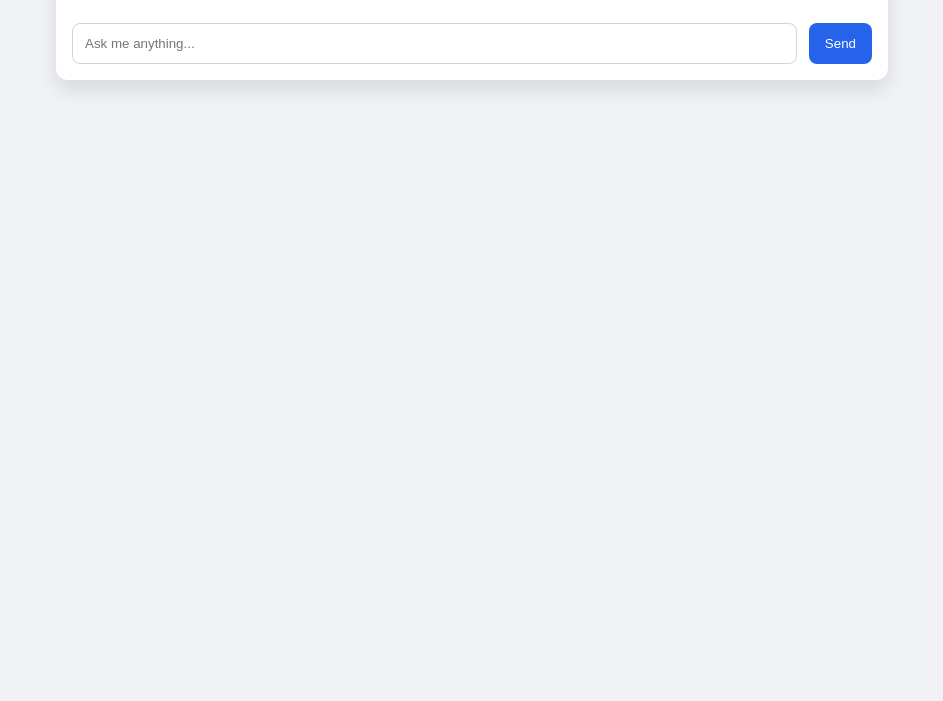
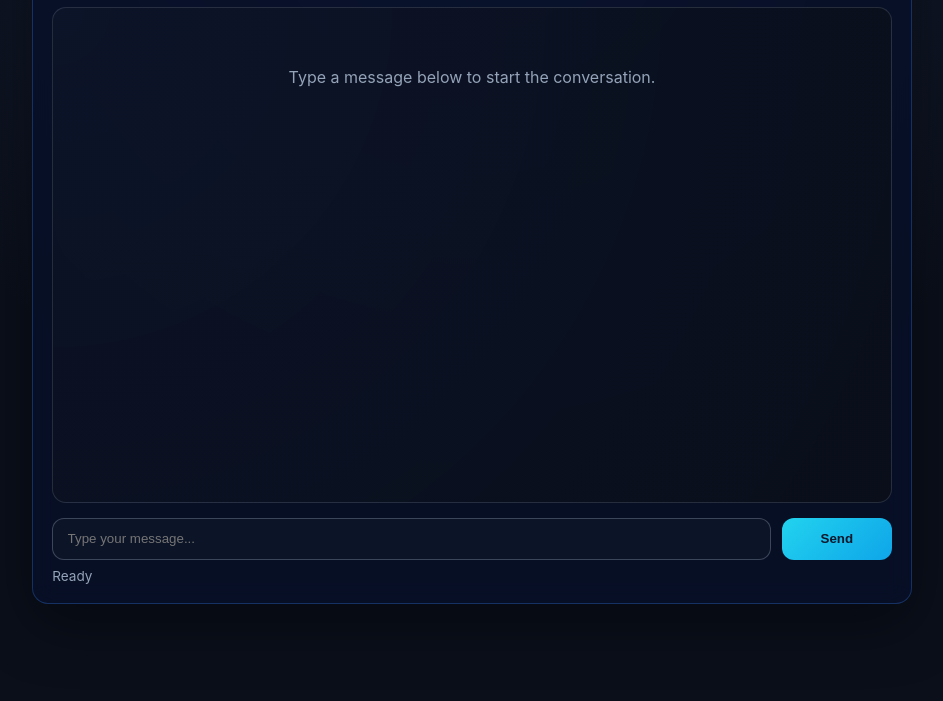
Before and after one commit to Ranjay6126/Full-Stack-AI-Chatbot-App-React-Node.js-Express-OpenAI-API, a website: page client/index.html in a window 1280 px wide. Shown: the part 121-822 px from the top of the page, without its empty margins (168-1111 px from the left). Before the commit the page ends 800 px from the top, so only its background shows below. Drawn offline with Linux system fonts and the light colour scheme.

Commit message:
add cool ui

```diff
--- a/client/index.html
+++ b/client/index.html
@@ -5,28 +5,141 @@
     <meta name="viewport" content="width=device-width, initial-scale=1.0" />
     <title>AI Chatbot</title>
     <style>
-      body { font-family: Arial, sans-serif; margin: 0; background: #f0f2f5; color: #1f2937; }
-      .app { max-width: 800px; margin: 2rem auto; padding: 1rem; background: #fff; border-radius: 12px; box-shadow: 0 10px 20px rgba(0,0,0,.1); }
-      .chat { margin: 1rem 0; max-height: 65vh; overflow-y: auto; }
-      .message { margin: 0.5rem 0; padding: 0.75rem 1rem; border-radius: 12px; }
-      .message.user { background: #e0f2fe; text-align: right; }
-      .message.bot { background: #e7f5e6; text-align: left; }
-      .input-area { display: flex; gap: 0.75rem; }
-      input[type='text'] { flex: 1; padding: 0.75rem; border: 1px solid #cbd5e1; border-radius: 8px; }
-      button { padding: 0.75rem 1rem; border: 0; border-radius: 8px; background: #2563eb; color: white; cursor: pointer; }
-      button:disabled { background: #94a3b8; cursor: not-allowed; }
+      :root {
+        --bg: #0a0f1a;
+        --card: rgba(7, 16, 41, 0.8);
+        --text: #e2e8f0;
+        --muted: #94a3b8;
+        --accent: #22d3ee;
+        --accent-dark: #0ea5e9;
+        --box: rgba(15, 23, 42, 0.65);
+      }
+
+      * { box-sizing: border-box; }
+      body {
+        margin: 0;
+        min-height: 100vh;
+        background: radial-gradient(circle at top, #1c2541 0%, #0a0f1a 60%);
+        color: var(--text);
+        font-family: 'Inter', system-ui, -apple-system, Segoe UI, sans-serif;
+      }
+
+      .app {
+        width: min(96vw, 880px);
+        margin: 1.4rem auto;
+        padding: 1.2rem;
+        border-radius: 16px;
+        background: var(--card);
+        backdrop-filter: blur(12px);
+        border: 1px solid rgba(59, 130, 246, 0.3);
+        box-shadow: 0 20px 60px rgba(0, 0, 0, 0.4);
+      }
+
+      h1 {
+        margin: 0 0 0.75rem 0;
+        font-size: 1.9rem;
+        letter-spacing: 0.03em;
+      }
+
+      .subtext { color: var(--muted); margin-bottom: 0.85rem; }
+
+      .chat {
+        height: 62vh;
+        max-height: 620px;
+        overflow-y: auto;
+        border: 1px solid rgba(148, 163, 184, 0.2);
+        border-radius: 14px;
+        padding: 0.7rem;
+        background: radial-gradient(circle at top left, rgba(15, 23, 42, 0.65), rgba(10, 15, 26, 0.95));
+        scroll-behavior: smooth;
+      }
+
+      .message {
+        margin: 0.5rem 0;
+        max-width: 78%;
+        padding: 0.8rem 0.95rem;
+        border-radius: 14px;
+        line-height: 1.45;
+        white-space: pre-wrap;
+        word-break: break-word;
+        animation: fadeIn 200ms ease;
+      }
+
+      .message.bot {
+        align-self: flex-start;
+        background: linear-gradient(135deg, #1e293b, #111827);
+        border-left: 3px solid var(--accent);
+        color: #dbeafe;
+      }
+
+      .message.user {
+        align-self: flex-end;
+        background: linear-gradient(135deg, #0f766e, #0f172a);
+        border-right: 3px solid #facc15;
+        color: #f8fafc;
+      }
+
+      .chat .empty {
+        color: var(--muted);
+        text-align: center;
+        padding-top: 3rem;
+      }
+
+      .input-area {
+        display: grid;
+        grid-template-columns: 1fr auto;
+        gap: 0.7rem;
+        margin-top: 0.9rem;
+      }
+
+      .input-area input {
+        width: 100%;
+        border-radius: 12px;
+        padding: 0.8rem 0.9rem;
+        border: 1px solid rgba(148, 163, 184, 0.35);
+        background: rgba(15, 23, 42, 0.85);
+        color: var(--text);
+        outline: none;
+      }
+
+      .input-area input:focus {
+        border-color: var(--accent);
+        box-shadow: 0 0 0 3px rgba(34, 211, 238, 0.2);
+      }
+
+      .input-area button {
+        border: 0;
+        border-radius: 12px;
+        background: linear-gradient(135deg, var(--accent), var(--accent-dark));
+        color: #0f172a;
+        font-weight: 700;
+        cursor: pointer;
+        min-width: 110px;
+        transition: transform .14s ease, opacity .14s ease;
+      }
+
+      .input-area button:disabled { opacity: 0.6; cursor: not-allowed; }
+      .input-area button:hover:not(:disabled) { transform: translateY(-1px); }
+
+      .status { margin-top: 0.5rem; font-size: 0.85rem; color: #94a3b8; }
+
+      @keyframes fadeIn {
+        from { opacity: 0; transform: translateY(4px); }
+        to { opacity: 1; transform: translateY(0); }
+      }
     </style>
   </head>
   <body>
     <div class="app">
       <h1>AI Chatbot</h1>
-      <div class="chat" id="chat"></div>
+      <p class="subtext">Ask questions, get code tips, planning help, and more from your AI assistant.</p>
+      <div class="chat" id="chat"><div class="empty">Type a message below to start the conversation.</div></div>
       <div class="input-area">
-        <input id="message" type="text" placeholder="Ask me anything..." autocomplete="off" />
+        <input id="message" type="text" placeholder="Type your message..." autocomplete="off" />
         <button id="sendBtn">Send</button>
       </div>
+      <div class="status" id="status">Ready</div>
     </div>
-
     <script src="script.js"></script>
   </body>
 </html>
```
